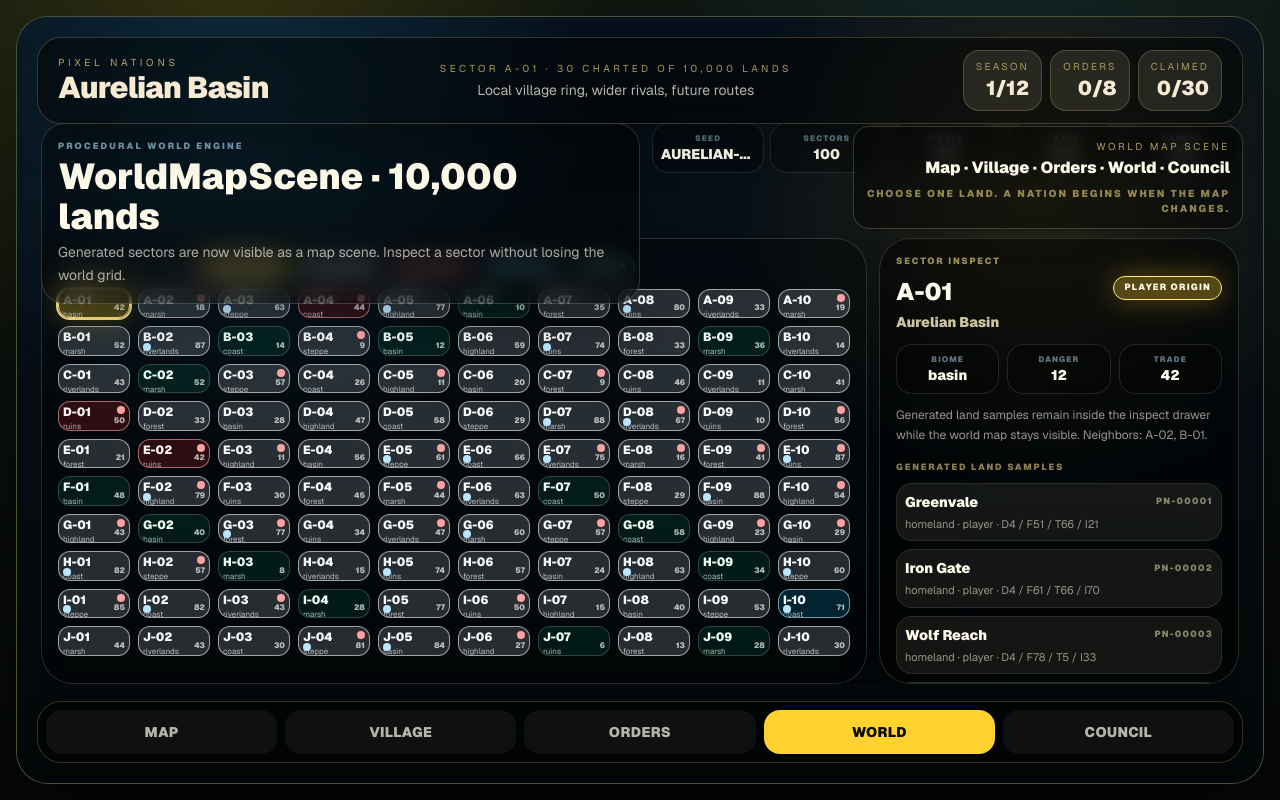
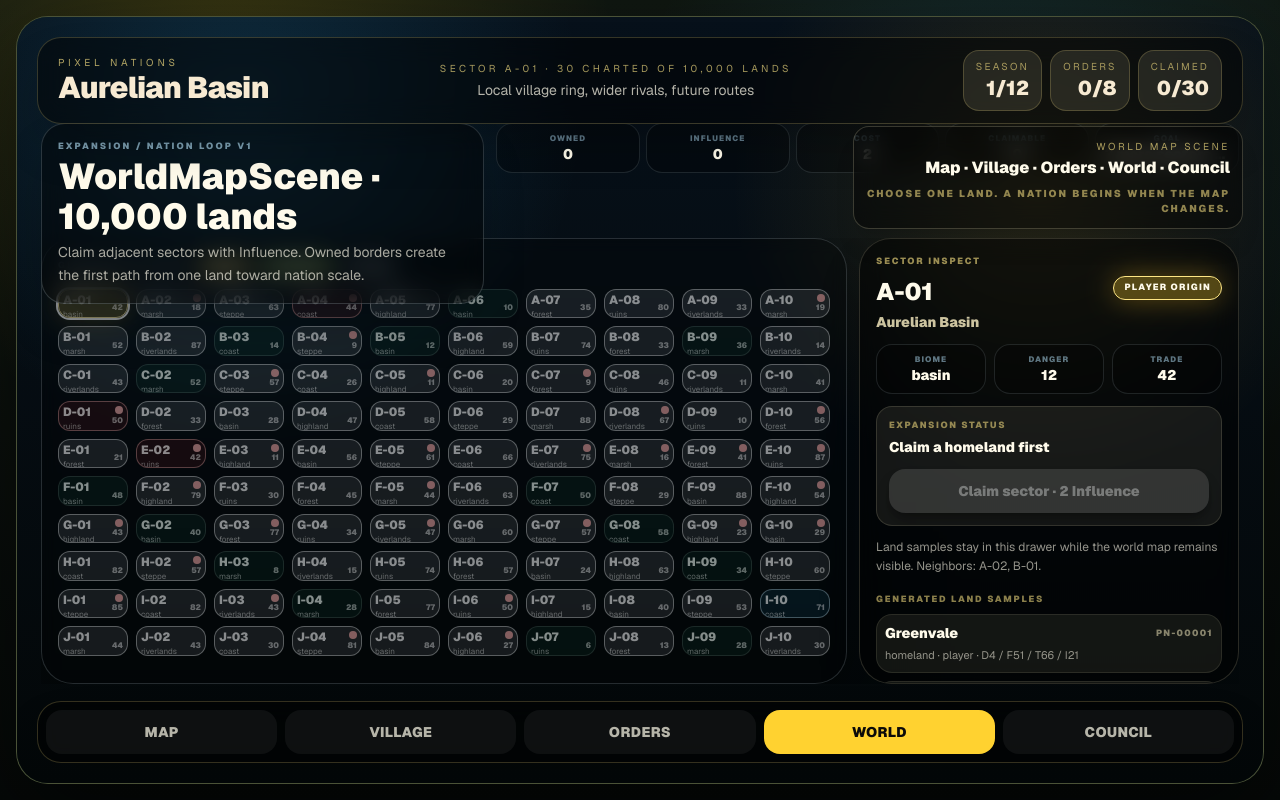
Before and after one commit to tomat60/pixel-nations, a Next.js app: page /play in a window 1280 px wide. Both pictures are taken after a click on the button "WORLD". Built offline with nearby package versions, Linux system fonts and the light colour scheme.

Commit message:
feat: add sector expansion controls to world scene

```diff
--- a/app/play/world/WorldMapScene.tsx
+++ b/app/play/world/WorldMapScene.tsx
@@ -1,8 +1,10 @@
 "use client";
 
 import { useMemo, useState } from "react";
-import type { PlayAction, PlayState } from "../lib/play-state";
+import { canClaimSector, expansionInfluenceCost, getClaimableSectorIds, getNationReady, getOwnedSectorIds, type PlayAction, type PlayState } from "../lib/play-state";
 import { buildWorldMapModel, getSectorLandSamples, type SectorKind, type WorldMapSector } from "./world-map-selectors";
+
+type SectorControl = "owned" | "claimable" | "locked";
 
 const kindLabels: Record<SectorKind, string> = {
   origin: "Player origin",
@@ -20,48 +22,58 @@ const kindClasses: Record<SectorKind, string> = {
   frontier: "border-emerald-100/20 bg-emerald-400/10 text-emerald-50",
 };
 
-export function WorldMapScene({ dispatch }: { state: PlayState; dispatch: (action: PlayAction) => void }) {
+const controlClasses: Record<SectorControl, string> = {
+  owned: "ring-2 ring-amber-200 border-amber-100 bg-amber-300/30",
+  claimable: "ring-2 ring-lime-200/70 border-lime-200 bg-lime-300/18",
+  locked: "opacity-55 saturate-75",
+};
+
+export function WorldMapScene({ state, dispatch }: { state: PlayState; dispatch: (action: PlayAction) => void }) {
   const model = useMemo(() => buildWorldMapModel(), []);
   const [selectedIndex, setSelectedIndex] = useState(0);
   const selected = model.sectors[selectedIndex] ?? model.sectors[0];
   const samples = useMemo(() => getSectorLandSamples(selected.index), [selected.index]);
+  const ownedSectorIds = getOwnedSectorIds(state);
+  const claimableSectorIds = getClaimableSectorIds(state);
+  const nationReady = getNationReady(state);
+  const selectedExpansion = canClaimSector(state, selected.id);
+  const selectedControl = getSectorControl(selected.id, ownedSectorIds, claimableSectorIds);
+  const nextGoal = nationReady ? "Nation threshold reached" : `${Math.max(0, 3 - ownedSectorIds.length)} more sector${3 - ownedSectorIds.length === 1 ? "" : "s"} to found a nation`;
 
   return (
-    <section data-qa="world-map-scene" className="absolute inset-0 overflow-hidden bg-[radial-gradient(circle_at_18%_12%,rgba(56,189,248,.16),transparent_28%),radial-gradient(circle_at_82%_22%,rgba(251,191,36,.14),transparent_26%),linear-gradient(180deg,#07111b_0%,#030708_100%)]">
+    <section data-qa="world-map-scene" data-owned-count={ownedSectorIds.length} data-influence={state.resources.influence} data-nation-ready={nationReady ? "true" : "false"} className="absolute inset-0 overflow-hidden bg-[radial-gradient(circle_at_18%_12%,rgba(56,189,248,.16),transparent_28%),radial-gradient(circle_at_82%_22%,rgba(251,191,36,.14),transparent_26%),linear-gradient(180deg,#07111b_0%,#030708_100%)]">
       <div data-qa="world-panel" className="pointer-events-none absolute inset-0" />
-      <div className="absolute left-4 right-4 top-[5.7rem] z-10 flex flex-col gap-3 md:left-6 md:right-6 md:top-[6.6rem] lg:flex-row lg:items-start lg:justify-between">
+      <div data-qa="expansion-hud" className="absolute left-4 right-4 top-[5.7rem] z-10 flex flex-col gap-3 md:left-6 md:right-6 md:top-[6.6rem] lg:flex-row lg:items-start lg:justify-between">
         <div className="max-w-[720px] rounded-3xl border border-sky-100/18 bg-black/42 p-3 shadow-2xl backdrop-blur-md md:p-4">
-          <p className="text-[9px] font-black uppercase tracking-[0.24em] text-sky-200/65">Procedural world engine</p>
+          <p className="text-[9px] font-black uppercase tracking-[0.24em] text-sky-200/65">Expansion / Nation Loop v1</p>
           <h2 className="mt-1 text-2xl font-black text-amber-50 md:text-4xl">WorldMapScene · 10,000 lands</h2>
-          <p className="mt-1 text-xs leading-relaxed text-amber-50/65 md:text-sm">Generated sectors are now visible as a map scene. Inspect a sector without losing the world grid.</p>
+          <p className="mt-1 text-xs leading-relaxed text-amber-50/65 md:text-sm">Claim adjacent sectors with Influence. Owned borders create the first path from one land toward nation scale.</p>
         </div>
-        <div className="grid grid-cols-5 gap-1.5 text-center lg:min-w-[420px]">
-          <Metric label="Seed" value={model.seed} />
-          <Metric label="Sectors" value={model.sectors.length} />
-          <Metric label="Rivals" value={model.counts.rival} />
-          <Metric label="Trade" value={model.sectors.filter((sector) => sector.isTradeRich).length} />
-          <Metric label="Danger" value={model.sectors.filter((sector) => sector.isHighDanger).length} />
+        <div className="grid grid-cols-5 gap-1.5 text-center lg:min-w-[460px]">
+          <Metric label="Owned" value={ownedSectorIds.length} />
+          <Metric label="Influence" value={state.resources.influence} />
+          <Metric label="Cost" value={expansionInfluenceCost} />
+          <Metric label="Claimable" value={claimableSectorIds.length} />
+          <Metric label="Goal" value={nextGoal} />
         </div>
       </div>
 
-      <div className="absolute bottom-[5.2rem] left-3 right-3 top-[14.8rem] flex flex-col gap-3 overflow-y-auto pb-6 md:bottom-[6.2rem] md:left-6 md:right-6 md:top-[13.8rem] lg:grid lg:grid-cols-[minmax(0,1fr)_360px] lg:overflow-hidden lg:pb-0">
+      <div className="absolute bottom-[5.2rem] left-3 right-3 top-[14.8rem] flex flex-col gap-3 overflow-y-auto pb-6 md:bottom-[6.2rem] md:left-6 md:right-6 md:top-[13.8rem] lg:grid lg:grid-cols-[minmax(0,1fr)_380px] lg:overflow-hidden lg:pb-0">
         <div className="shrink-0 rounded-[2rem] border border-sky-100/16 bg-black/28 p-3 shadow-[0_30px_90px_rgba(0,0,0,.48)] backdrop-blur-sm md:p-4 lg:min-h-0">
           <div className="mb-3 flex flex-wrap items-center gap-2">
             <p className="text-[9px] font-black uppercase tracking-[0.2em] text-sky-100/60">Generated sectors</p>
-            <Legend kind="origin" />
-            <Legend kind="rival" />
-            <Legend kind="danger" />
-            <Legend kind="trade" />
-            <Legend kind="frontier" />
+            <Legend label="Owned" tone="border-amber-200/80 bg-amber-300/20 text-amber-50" />
+            <Legend label="Claimable" tone="border-lime-200/80 bg-lime-300/18 text-lime-50" />
+            <Legend label="Locked" tone="border-slate-200/20 bg-slate-300/8 text-slate-100/65" />
           </div>
           <div className="grid h-[420px] grid-cols-10 grid-rows-10 gap-1.5 md:h-[520px] md:gap-2 lg:h-[calc(100%-2.8rem)] lg:min-h-[340px]">
             {model.sectors.map((sector) => (
-              <SectorTile key={sector.id} sector={sector} selected={sector.index === selected.index} onSelect={() => setSelectedIndex(sector.index)} />
+              <SectorTile key={sector.id} sector={sector} control={getSectorControl(sector.id, ownedSectorIds, claimableSectorIds)} selected={sector.index === selected.index} onSelect={() => setSelectedIndex(sector.index)} canClaim={canClaimSector(state, sector.id).ok} />
             ))}
           </div>
         </div>
 
-        <aside data-qa="world-sector-inspect" className="shrink-0 rounded-[2rem] border border-amber-100/16 bg-black/48 p-3 shadow-2xl backdrop-blur-md md:p-4 lg:min-h-0 lg:overflow-auto">
+        <aside data-qa="world-sector-inspect" data-sector-control={selectedControl} className="shrink-0 rounded-[2rem] border border-amber-100/16 bg-black/48 p-3 shadow-2xl backdrop-blur-md md:p-4 lg:min-h-0 lg:overflow-auto">
           <p className="text-[9px] font-black uppercase tracking-[0.2em] text-amber-200/60">Sector inspect</p>
           <div className="mt-2 flex items-start justify-between gap-3">
             <div>
@@ -75,19 +87,15 @@ export function WorldMapScene({ dispatch }: { state: PlayState; dispatch: (actio
             <Metric label="Danger" value={selected.danger} />
             <Metric label="Trade" value={selected.trade} />
           </div>
-          <p className="mt-3 text-xs leading-relaxed text-amber-50/58">Generated land samples remain inside the inspect drawer while the world map stays visible. Neighbors: {selected.neighbors.join(", ") || "edge"}.</p>
+          <div data-qa="expansion-status" data-expansion-status={selectedExpansion.ok ? "claimable" : selectedExpansion.reason ?? "blocked"} className={`mt-3 rounded-2xl border p-3 ${selectedExpansion.ok ? "border-lime-200/35 bg-lime-300/10" : "border-amber-100/14 bg-amber-100/8"}`}>
+            <p className="text-[9px] font-black uppercase tracking-[0.18em] text-amber-200/55">Expansion status</p>
+            <p className="mt-1 text-sm font-black text-amber-50">{selectedControl === "owned" ? "Inside your borders" : selectedExpansion.ok ? "Adjacent and affordable" : expansionStatusCopy(selectedExpansion.reason)}</p>
+            <button data-qa="claim-sector-button" disabled={!selectedExpansion.ok} onClick={() => dispatch({ type: "claimSector", sectorId: selected.id })} className="mt-3 w-full rounded-2xl bg-lime-200 px-4 py-3 text-sm font-black text-stone-950 shadow-lg shadow-black/30 transition hover:bg-lime-100 disabled:cursor-not-allowed disabled:bg-white/12 disabled:text-white/35">Claim sector · {expansionInfluenceCost} Influence</button>
+          </div>
+          {nationReady ? <div data-qa="nation-affordance" className="mt-3 rounded-2xl border border-amber-200/35 bg-amber-300/12 p-3"><p className="text-sm font-black text-amber-50">Nation threshold reached</p><p className="mt-1 text-xs leading-relaxed text-amber-50/62">Three sectors now answer to your council. The next step is a nation-scale decision.</p></div> : null}
+          <p className="mt-3 text-xs leading-relaxed text-amber-50/58">Land samples stay in this drawer while the world map remains visible. Neighbors: {selected.neighbors.join(", ") || "edge"}.</p>
           <p className="mt-4 text-[9px] font-black uppercase tracking-[0.2em] text-amber-200/55">Generated land samples</p>
-          <div className="mt-2 space-y-2">
-            {samples.map((land) => (
-              <div key={land.pnid} data-qa="world-land-sample" className="rounded-2xl border border-amber-100/10 bg-amber-100/7 p-2">
-                <div className="flex items-center justify-between gap-3">
-                  <p className="text-sm font-black text-amber-50">{land.name}</p>
-                  <p className="text-[9px] font-black uppercase tracking-[0.14em] text-amber-100/50">{land.pnid}</p>
-                </div>
-                <p className="mt-1 text-[11px] text-amber-50/55">{land.role} · {land.faction} · D{land.danger} / F{land.fertility} / T{land.trade} / I{land.influence}</p>
-              </div>
-            ))}
-          </div>
+          <div className="mt-2 space-y-2">{samples.map((land) => <div key={land.pnid} data-qa="world-land-sample" className="rounded-2xl border border-amber-100/10 bg-amber-100/7 p-2"><div className="flex items-center justify-between gap-3"><p className="text-sm font-black text-amber-50">{land.name}</p><p className="text-[9px] font-black uppercase tracking-[0.14em] text-amber-100/50">{land.pnid}</p></div><p className="mt-1 text-[11px] text-amber-50/55">{land.role} · {land.faction} · D{land.danger} / F{land.fertility} / T{land.trade} / I{land.influence}</p></div>)}</div>
           <button onClick={() => dispatch({ type: "setView", view: "council" })} className="mt-4 w-full rounded-2xl bg-sky-200 px-4 py-3 text-sm font-black text-stone-950 shadow-lg shadow-black/30 transition hover:bg-sky-100">Council plan</button>
         </aside>
       </div>
@@ -95,41 +103,23 @@ export function WorldMapScene({ dispatch }: { state: PlayState; dispatch: (actio
   );
 }
 
-function SectorTile({ sector, selected, onSelect }: { sector: WorldMapSector; selected: boolean; onSelect: () => void }) {
-  return (
-    <button
-      type="button"
-      data-qa="world-sector-tile"
-      data-sector-id={sector.id}
-      data-sector-x={sector.x}
-      data-sector-y={sector.y}
-      data-sector-kind={sector.kind}
-      data-sector-origin={sector.isOrigin ? "true" : "false"}
-      data-sector-rival={sector.isRival ? "true" : "false"}
-      data-sector-trade={sector.isTradeRich ? "true" : "false"}
-      data-sector-danger={sector.isHighDanger ? "true" : "false"}
-      aria-label={`Inspect sector ${sector.id} ${sector.name}`}
-      onClick={onSelect}
-      className={`relative overflow-hidden rounded-xl border p-1 text-left transition hover:scale-[1.02] hover:border-amber-100 focus:outline-none focus:ring-2 focus:ring-amber-200/80 ${kindClasses[sector.kind]} ${selected ? "ring-2 ring-amber-200" : ""}`}
-    >
-      <span className="block text-[9px] font-black leading-none md:text-xs">{sector.id}</span>
-      <span className="mt-0.5 hidden truncate text-[8px] opacity-70 md:block">{sector.biome}</span>
-      <span className="absolute bottom-1 right-1 text-[8px] font-black opacity-70">{sector.trade}</span>
-      {sector.isHighDanger ? <span className="absolute right-1 top-1 h-2 w-2 rounded-full bg-red-300" /> : null}
-      {sector.isTradeRich ? <span className="absolute bottom-1 left-1 h-2 w-2 rounded-full bg-sky-200" /> : null}
-    </button>
-  );
+function getSectorControl(sectorId: string, owned: string[], claimable: string[]): SectorControl {
+  if (owned.includes(sectorId)) return "owned";
+  if (claimable.includes(sectorId)) return "claimable";
+  return "locked";
 }
 
-function Legend({ kind }: { kind: SectorKind }) {
-  return <span className={`rounded-full border px-2 py-1 text-[8px] font-black uppercase tracking-[0.12em] ${kindClasses[kind]}`}>{kindLabels[kind]}</span>;
+function expansionStatusCopy(reason?: string) {
+  if (reason === "no-homeland") return "Claim a homeland first";
+  if (reason === "already-owned") return "Already owned";
+  if (reason === "insufficient-influence") return "Need more Influence";
+  if (reason === "not-adjacent") return "Locked: not adjacent";
+  return "Blocked";
 }
 
-function Metric({ label, value }: { label: string | number; value: string | number }) {
-  return (
-    <div className="rounded-2xl border border-sky-100/12 bg-black/30 px-2 py-2">
-      <p className="text-[8px] font-black uppercase tracking-[0.14em] text-sky-200/50">{label}</p>
-      <p className="truncate text-xs font-black text-amber-50 md:text-sm">{value}</p>
-    </div>
-  );
+function SectorTile({ sector, control, selected, onSelect, canClaim }: { sector: WorldMapSector; control: SectorControl; selected: boolean; onSelect: () => void; canClaim: boolean }) {
+  return <button type="button" data-qa="world-sector-tile" data-sector-id={sector.id} data-sector-x={sector.x} data-sector-y={sector.y} data-sector-kind={sector.kind} data-sector-control={control} data-sector-can-claim={canClaim ? "true" : "false"} data-sector-origin={sector.isOrigin ? "true" : "false"} data-sector-rival={sector.isRival ? "true" : "false"} data-sector-trade={sector.isTradeRich ? "true" : "false"} data-sector-danger={sector.isHighDanger ? "true" : "false"} aria-label={`Inspect sector ${sector.id} ${sector.name}`} onClick={onSelect} className={`relative overflow-hidden rounded-xl border p-1 text-left transition hover:scale-[1.02] hover:border-amber-100 focus:outline-none focus:ring-2 focus:ring-amber-200/80 ${kindClasses[sector.kind]} ${controlClasses[control]} ${selected ? "ring-2 ring-white" : ""}`}><span className="block text-[9px] font-black leading-none md:text-xs">{sector.id}</span><span className="mt-0.5 hidden truncate text-[8px] opacity-70 md:block">{sector.biome}</span><span className="absolute bottom-1 right-1 text-[8px] font-black opacity-70">{sector.trade}</span>{control === "claimable" ? <span className="absolute left-1 top-1 h-2 w-2 rounded-full bg-lime-200" /> : null}{sector.isHighDanger ? <span className="absolute right-1 top-1 h-2 w-2 rounded-full bg-red-300" /> : null}</button>;
 }
+
+function Legend({ label, tone }: { label: string; tone: string }) { return <span className={`rounded-full border px-2 py-1 text-[8px] font-black uppercase tracking-[0.12em] ${tone}`}>{label}</span>; }
+function Metric({ label, value }: { label: string | number; value: string | number }) { return <div className="rounded-2xl border border-sky-100/12 bg-black/30 px-2 py-2"><p className="text-[8px] font-black uppercase tracking-[0.14em] text-sky-200/50">{label}</p><p className="truncate text-xs font-black text-amber-50 md:text-sm">{value}</p></div>; }
```
